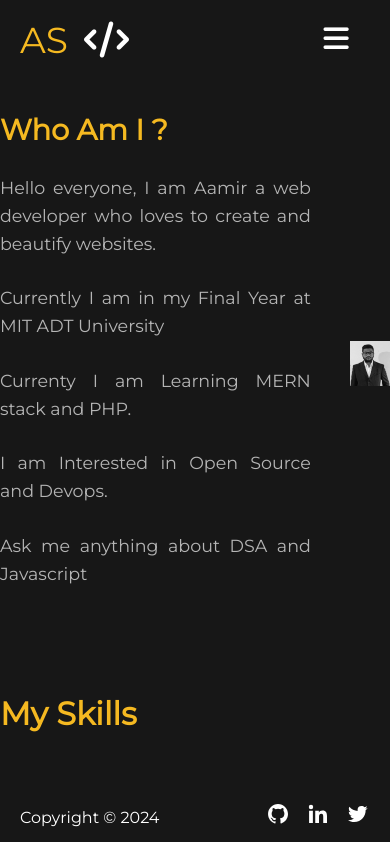
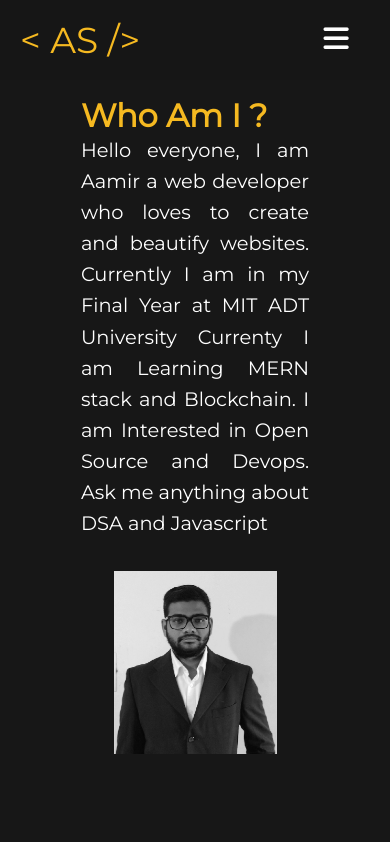
Before and after one commit to Aamir041/portfolio-webiste, a React (Vite) app: page /about in a window 390 px wide. Shown: the top 842 px of the page. Built offline with nearby package versions, Linux system fonts and the light colour scheme.

Commit message:
making responsive

```diff
--- a/src/App.jsx
+++ b/src/App.jsx
@@ -12,7 +12,6 @@ const App = () => {
   return <BrowserRouter>
     <div className="app">
       <Navbar />
-      <div className="app-margin" style={{ margin: "2rem" }}></div>
 
       <Routes>
         <Route path="/" element={<Home />} />
--- a/src/components/About/About.css
+++ b/src/components/About/About.css
@@ -1,30 +1,33 @@
 .about{
     /* display: flex; */
-    max-width: 1200px;
-    margin: auto;
+    max-width: 100%;
+    margin: 0 2rem;
+
 }
 
 .about--intro{
     display: flex;
+    width: 100%;
+    justify-content: space-between;
+    /* margin: 0rem 2rem; */
+    /* gap: 5rem; */
 }
 
 .about--info{
-    font-size: 90%;
+    font-size: 120;
+    width: 70%;
 }
 
 .about--info p{
-    color: #B5B5B5;
     font-size: 121.5%;
     line-height: 1.6;
-    margin: 1.66rem 0rem;
     text-align: justify;
 }
 
 .about--myImg{
     display: flex;
     align-items: center;
-    width: 25%;
-    margin-left: 10%;
+    width: 20%;
 }
 
 .about--myImg img{
@@ -39,4 +42,21 @@
 
 .about--myskills{
     margin-top: 5rem;
+    text-align: center;
+
 }
+
+.about--myskills h1{
+    font-size: 350%;
+}
+
+@media (max-width: 800px) {
+    .about--intro {
+        flex-direction: column;
+        align-items: center;
+    }
+    .about--myImg{
+        width: 50%;
+        margin-top: 2rem;
+    }
+}
--- a/src/components/About/About.jsx
+++ b/src/components/About/About.jsx
@@ -13,18 +13,11 @@ const About = () => {
                     <h1>Who Am I ?</h1>
                     <p>
                         Hello everyone, I am Aamir a web developer who loves to create and beautify websites.
-                    </p>
-                    <p>
                         Currently I am in my Final Year at MIT ADT University
-                    </p>
-                    <p>
-                        Currenty I am Learning MERN stack and PHP.
-                    </p>
-                    <p>
-                    I am Interested in Open Source and Devops.
-                    </p>
-                    <p>
+                        Currenty I am Learning MERN stack and Blockchain.
+                        I am Interested in Open Source and Devops.
                         Ask me anything about DSA and Javascript
+
                     </p>
                 </div>
 
--- a/src/components/Contact/Contact.css
+++ b/src/components/Contact/Contact.css
@@ -1,11 +1,12 @@
 .contact{
     display: flex;
-    max-width: 1200px;
-    margin: auto;
+    max-width: 100%;
+    margin: 0 3rem;
+    justify-content: space-between;
 }
 
 .contact-form{
-    width: 50%;
+    width: 45%;
 }
 
 
@@ -60,12 +61,15 @@
     flex-direction: column;
     align-items: center;
     justify-content: center;
+    align-items: center;
+    /* background-color: red; */
 }
 
 .contact-social-links-lvl{
-    width: max-content;
+    width: 100%;
     display: flex;
-    margin: 0rem auto;
+    /* margin: 0rem auto; */
+    justify-content: center;
     align-items: center;
 
     gap: 5rem;
@@ -84,3 +88,15 @@
 .contact-logo{
     font-size: 370%;
 }
+
+@media (max-width: 800px) {
+    .contact {
+        flex-direction: column;
+    }
+    .contact-form {
+        width: 100%;
+    }
+    .contact-social-links{
+        width: 100%;
+    }
+}
--- a/src/components/Contact/Contact.jsx
+++ b/src/components/Contact/Contact.jsx
@@ -2,8 +2,6 @@ import { useState } from "react"
 import "./Contact.css"
 
 import { BiLogoGithub, BiLogoLinkedin, BiLogoTwitter } from "react-icons/bi"
-
-import axios from "axios"
 
 const Contact = () => {
 
@@ -49,7 +47,7 @@ const Contact = () => {
 
             <div className="contact-social-links">
 
-                <h1 style={{ marginBottom: "1rem" }}>Connect With Me On</h1>
+                <h1 style={{ marginBottom: "1rem", fontSize: "160%" }}>Connect With Me On</h1>
 
                 <div className="contact-social-links-lvl">
                     <div className="contact-logo-container">
--- a/src/components/Home/Home.css
+++ b/src/components/Home/Home.css
@@ -4,7 +4,7 @@
     display: flex;
     align-items: center;
     justify-content: center;
-    height: 65vh;
+    height: 80vh;
 }
 
 
--- a/src/lib/Footer/Footer.css
+++ b/src/lib/Footer/Footer.css
@@ -1,13 +1,13 @@
 .footer{
     display: flex;
-    position: fixed;
+    /* position: fixed; */
     bottom: 0;
     width: 100%;
     font-size: 100%;
     justify-content: space-between;
     align-items:flex-end;
     padding: 0.75rem 1.25rem;
-    margin-top: 2rem;
+    margin-top: 2.5rem;
     align-items: center;
     background-color:#171717 ;
 
--- a/src/lib/Navbar/Navbar.css
+++ b/src/lib/Navbar/Navbar.css
@@ -7,7 +7,10 @@
     position:sticky;
     top: 0;
     z-index: 20;
-    background-color: #171717;
+    background-color: hsla(0, 0%, 9%, 0.500);
+    backdrop-filter: blur(3px);
+    margin-bottom: 1rem;
+
 }
 .nav-container {
     display: flex;
--- a/src/lib/Navbar/Navbar.jsx
+++ b/src/lib/Navbar/Navbar.jsx
@@ -10,8 +10,7 @@ const Navbar = () => {
         <nav className="navbar">
             <div className="nav-container">
                 <NavLink exact to="/" className="nav-logo">
-                    AS
-                    <i className="fas fa-code"></i>
+                    {"< AS />"}
                 </NavLink>
 
                 <ul className={click ? "nav-menu active" : "nav-menu"}>
```
